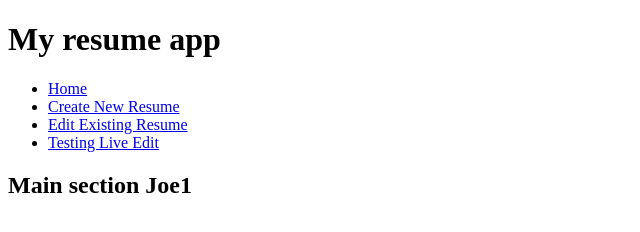
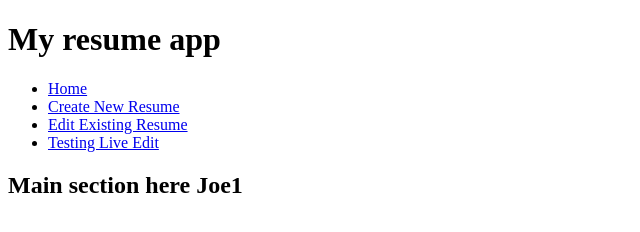
Before and after one commit to jrezuke/Resume.Web, a website: page index.html in a window 1280 px wide. Shown: the full height of the page, 0-640 px from the left. Drawn offline with nearby package versions, Linux system fonts and the light colour scheme; some packages are replaced by stand-ins of ours.

Commit message:
Minor change to main.html

```diff
--- a/app/main/main.html
+++ b/app/main/main.html
@@ -1 +1 @@
-<h2>Main section {{main.resume.name}}</h2>
+<h2>Main section here {{main.resume.name}}</h2>
```
